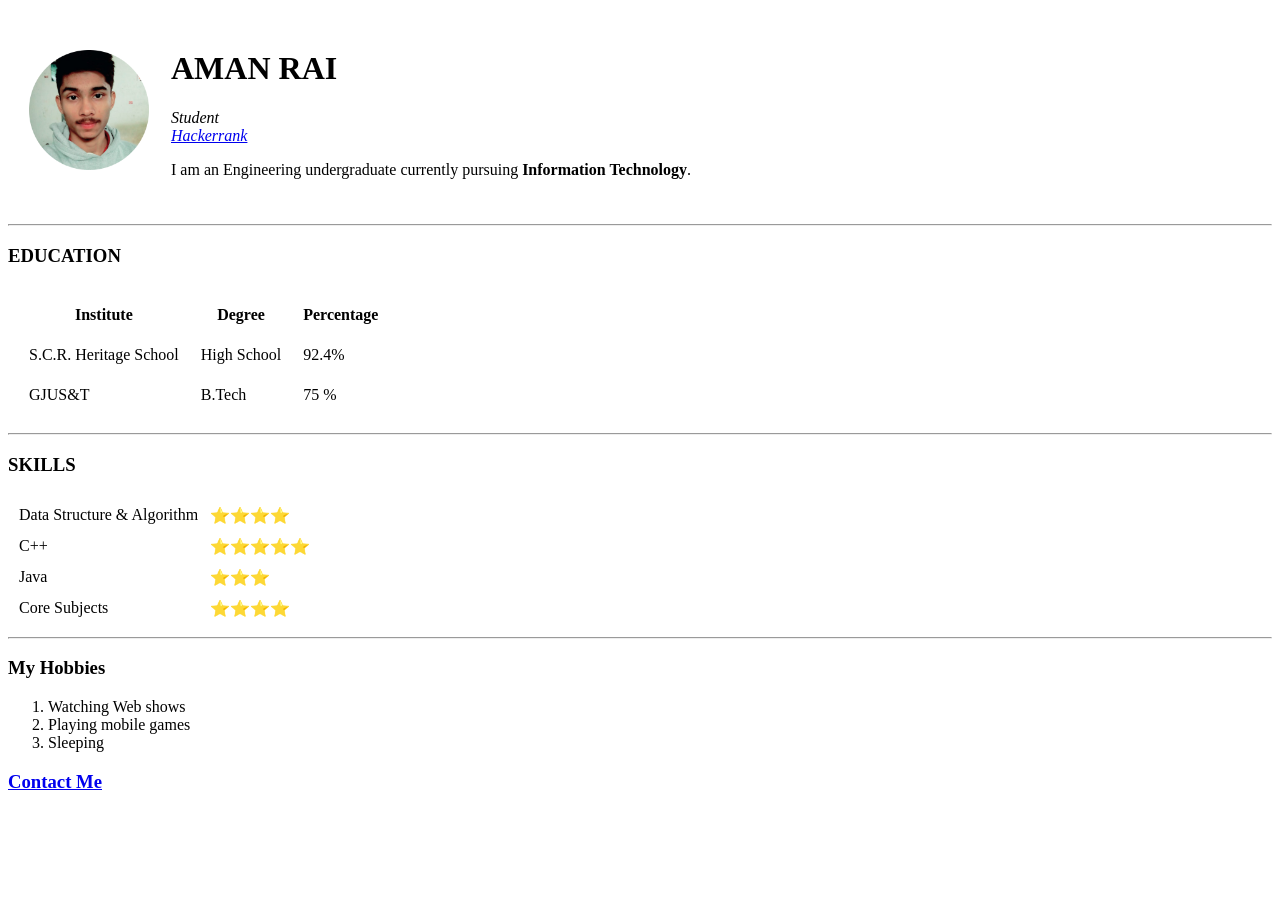
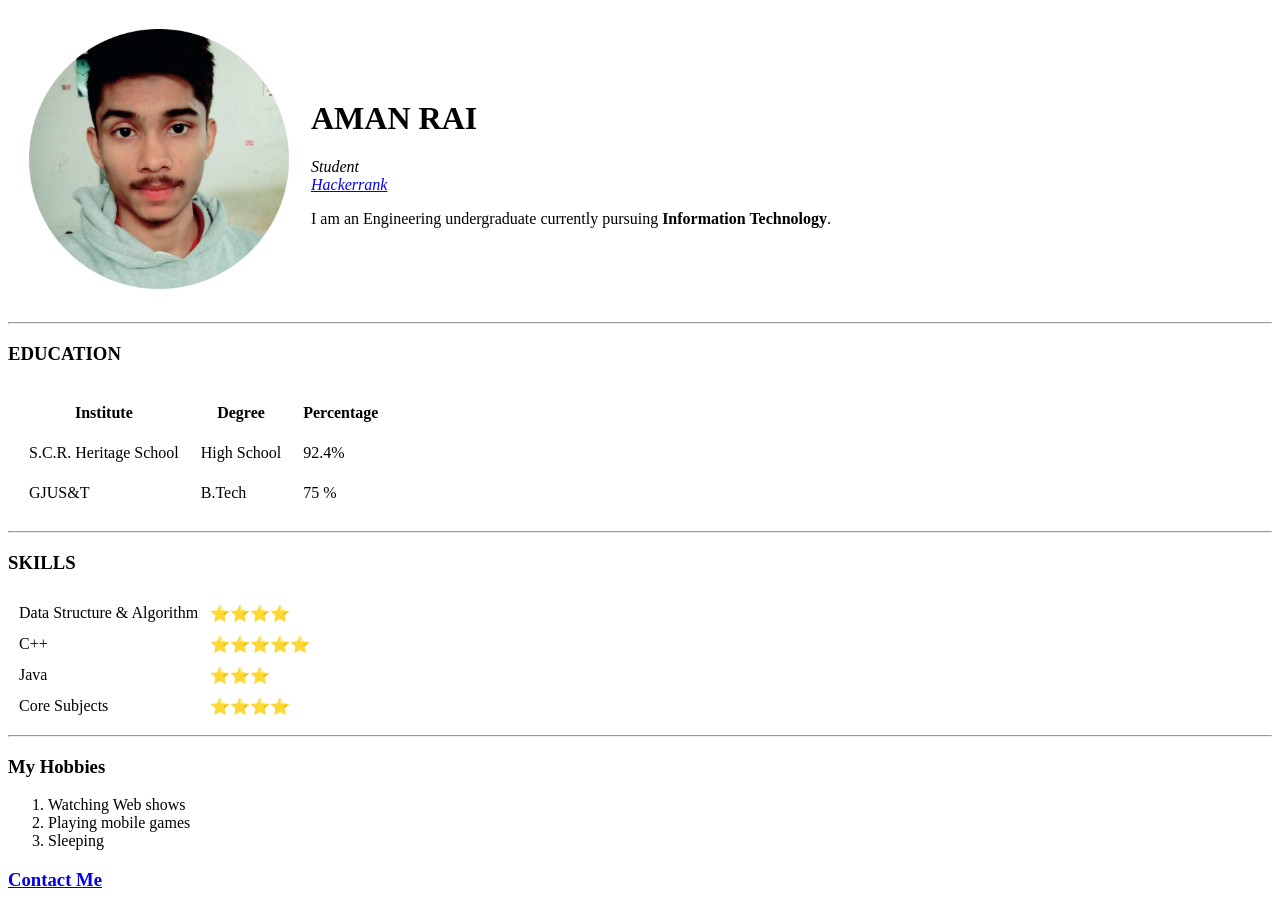
Before and after one commit to amanraiji1/cv, a plain HTML site: page index.html in a window 1280 px wide. Before the commit the page ends 812 px from the top, so only its background shows below. Drawn offline with Linux system fonts and the light colour scheme.

Commit message:
PHOTO-Resize
Resized the photo to 260px

```diff
--- a/index.html
+++ b/index.html
@@ -9,7 +9,7 @@
 <body>
   <table cellspacing = "20">
     <tr>
-      <td><img src="Aman.jpg-modified.png" style="width:120px" alt=" Amans Profile Pic" ></td>
+      <td><img src="Aman.jpg-modified.png" style="width:260px" alt=" Amans Profile Pic" ></td>
       <td><h1>AMAN RAI</h1>
       <p><em>Student
           <br>
```
